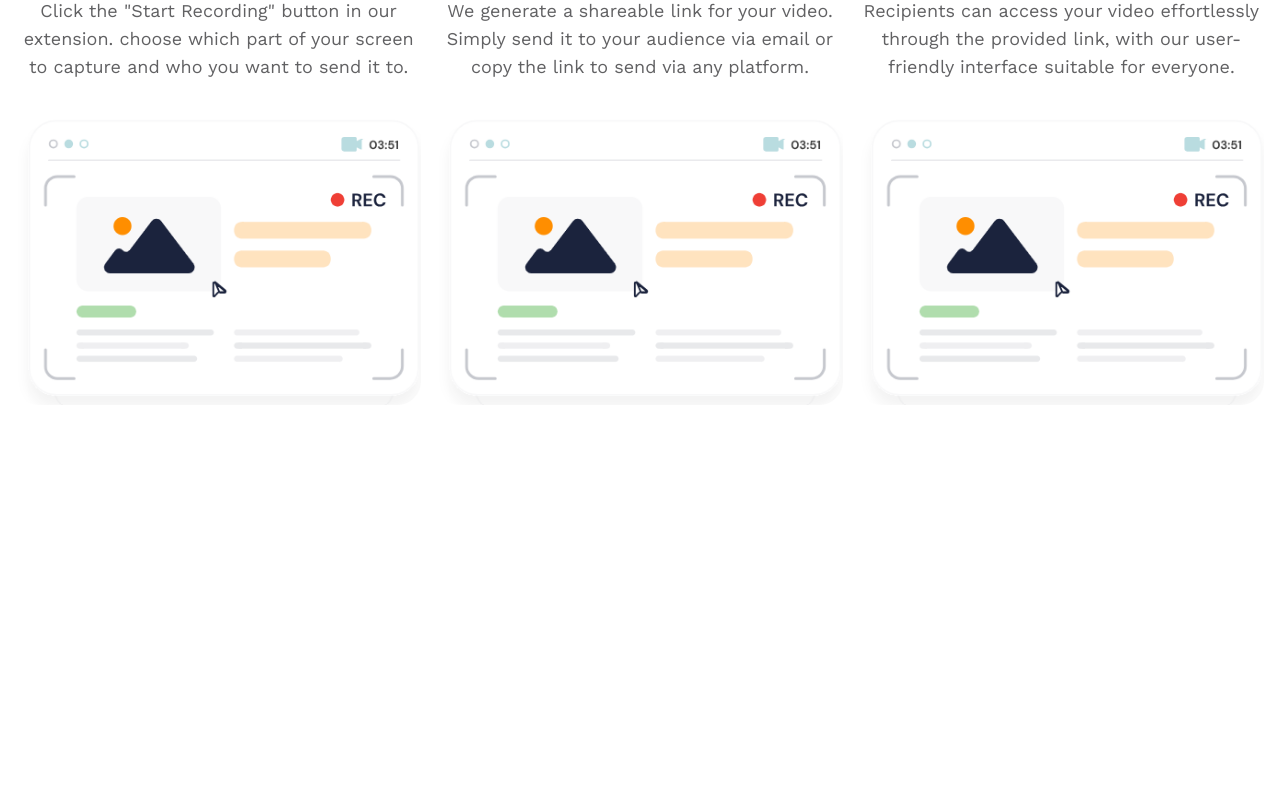
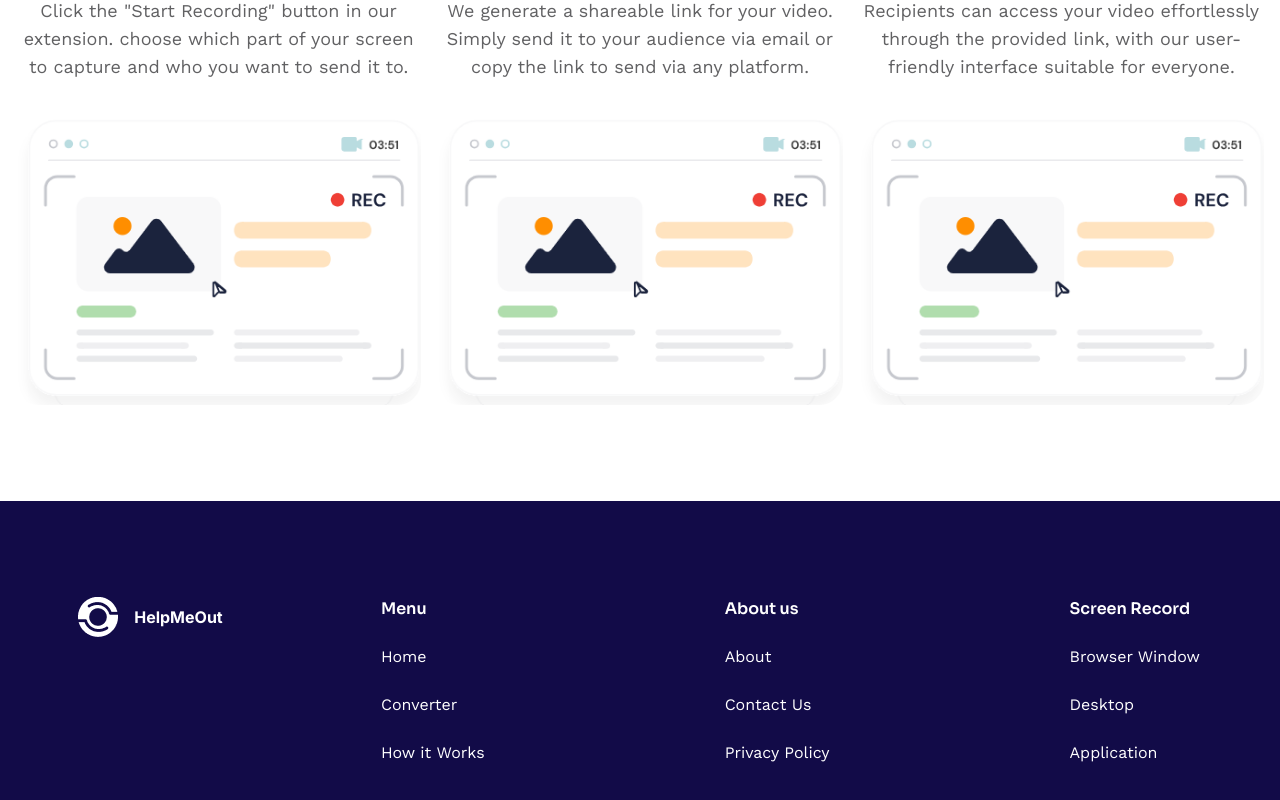
Before and after one commit to JacceyCode/ChromeExtension_HNGxStage5Task, a React (Vite) app: page / in a window 1280 px wide. Shown: the part 1818-2618 px from the top of the page. Before the commit the page ends 2319 px from the top, so only its background shows below. Built offline with nearby package versions, Linux system fonts and the light colour scheme.

Commit message:
footer section done, Homepage completed

```diff
--- a/src/components/AppLayout.jsx
+++ b/src/components/AppLayout.jsx
@@ -1,11 +1,9 @@
 import { Outlet } from "react-router-dom";
-// import Footer from "./Footer";
 
 function AppLayout() {
   return (
     <main className="bg-background">
       <Outlet />
-      {/* <Footer /> */}
     </main>
   );
 }
--- a/src/components/Footer.jsx
+++ b/src/components/Footer.jsx
@@ -1,7 +1,9 @@
 function Footer() {
   return (
-    <footer className="flex flex-wrap items-start justify-evenly bg-primary px-12 py-[6rem] text-white">
-      <span className="flex items-center gap-4">
+    <footer className="bg-primary">
+      <section className="laptop:px-20 tablet:flex-row laptop:space-x-40 tablet:space-x-20 tablet:px-12 tablet:items-start m-auto flex max-w-[90rem] flex-col items-center px-4 py-[6rem] text-white">
+        {/* //////////////////////////// */}
+        <span className="mb-12 flex items-center justify-center space-x-4">
           <img
             className="h-[2.5rem] w-[2.5rem]"
             src="./images/icon-white.png"
@@ -9,52 +11,57 @@ function Footer() {
           />
           <h3 className="font-inter text-base font-bold">HelpMeOut</h3>
         </span>
-      <ul className="space-y-[1.5rem]">
-        <li className="font-sora text-base font-semibold">
+
+        <span className="tablet:basis-3/4 flex w-full items-start justify-between space-x-4">
+          {/* /////////////////// */}
+          <ul className="space-y-[1.5rem] font-worksans text-base">
+            <li className="font-sora font-semibold">
               <a href="#">Menu</a>
             </li>
-        <li className="font-worksans text-base font-light">
+            <li className="font-light">
               <a href="#">Home</a>
             </li>
-        <li className="font-worksans text-base font-light">
+            <li className="font-light">
               <a href="#">Converter</a>
             </li>
-        <li className="font-worksans text-base font-light">
+            <li className="font-light">
               <a href="#">How it Works</a>
             </li>
           </ul>
 
           {/* //////////////////// */}
-      <ul className="space-y-[1.5rem]">
-        <li className="font-sora text-base font-semibold">
+          <ul className="space-y-[1.5rem] font-worksans text-base">
+            <li className="font-sora font-semibold">
               <a href="#">About us</a>
             </li>
-        <li className="font-worksans text-base font-light">
+            <li className="font-light">
               <a href="#">About</a>
             </li>
-        <li className="font-worksans text-base font-light">
+            <li className="font-light">
               <a href="#">Contact Us</a>
             </li>
-        <li className="font-worksans text-base font-light">
+            <li className="font-light">
               <a href="#">Privacy Policy</a>
             </li>
           </ul>
 
           {/* ///////////////// */}
-      <ul className="space-y-[1.5rem]">
-        <li className="font-sora text-base font-semibold">
+          <ul className="space-y-[1.5rem] font-worksans text-base">
+            <li className="font-sora font-semibold">
               <a href="#">Screen Record</a>
             </li>
-        <li className="font-worksans text-base font-light">
+            <li className="font-light">
               <a href="#">Browser Window</a>
             </li>
-        <li className="font-worksans text-base font-light">
+            <li className="font-light">
               <a href="#">Desktop</a>
             </li>
-        <li className="font-worksans text-base font-light">
+            <li className="font-light">
               <a href="#">Application</a>
             </li>
           </ul>
+        </span>
+      </section>
     </footer>
   );
 }
--- a/src/features/Features.jsx
+++ b/src/features/Features.jsx
@@ -1,8 +1,9 @@
 function Features() {
   return (
+    <section className="bg-white">
       <section
         id="features"
-      className="laptop:space-y-[4rem] my-12 flex flex-col space-y-[2rem] bg-white px-4 py-[5rem]"
+        className="laptop:space-y-[4rem] m-auto my-12 flex max-w-[90rem] flex-col space-y-[2rem] px-4 py-[5rem]"
       >
         <section className="flex flex-col items-center justify-center">
           <h2 className="laptop:text-[2.8rem] font-sora text-[1.8rem] font-bold text-secondary">
@@ -69,6 +70,7 @@ function Features() {
           </section>
         </section>
       </section>
+    </section>
   );
 }
 
--- a/src/features/Header.jsx
+++ b/src/features/Header.jsx
@@ -3,7 +3,8 @@ import Logo from "../components/Logo";
 
 function Header() {
   return (
-    <header className="tablet:flex-row laptop:px-[6.25rem] tablet:justify-between flex w-full flex-col items-center justify-center gap-2 border-b-2 border-solid border-background bg-white px-4 py-[0.75rem]">
+    <section className="bg-white">
+      <header className="tablet:flex-row laptop:px-[6.25rem] tablet:justify-between m-auto flex w-full max-w-[90rem] flex-col items-center justify-center gap-2 border-b-2 border-solid border-background px-4 py-[0.75rem]">
         <Logo />
         <nav className="text-black laptop:gap-[2.4rem] laptop:text-xl flex items-center space-x-4 font-worksans text-sm font-medium">
           <a href="#features">Features</a>
@@ -17,6 +18,7 @@ function Header() {
           Get Started
         </Link>
       </header>
+    </section>
   );
 }
 
--- a/src/features/Hero.jsx
+++ b/src/features/Hero.jsx
@@ -3,14 +3,15 @@ import { HiArrowRight } from "react-icons/hi2";
 
 function Hero() {
   return (
-    <section className="laptop:px-[6.25rem] laptop:py-32 laptop:justify-start tablet:gap-4 flex w-full flex-wrap items-center justify-center gap-20 bg-white px-4 py-16">
+    <section className="bg-white">
+      <section className="laptop:px-[6.25rem] laptop:py-32 laptop:justify-start tablet:gap-4 m-auto flex w-full max-w-[90rem] flex-wrap items-center justify-center gap-20 px-4 py-16">
         <section className="tablet:flex-1 flex flex-col items-start justify-center space-y-4">
           <h1 className="laptop:text-[3rem] desktop:text-[4rem] font-sora text-[2rem] font-bold leading-[100%] text-secondary">
             Show Them <br /> Don’t Just Tell
           </h1>
           <p className="text-black/75 desktop:text-xl font-inter text-lg font-normal">
-          Help your friends and loved ones by creating and sending videos on how
-          to get things done on a website.
+            Help your friends and loved ones by creating and sending videos on
+            how to get things done on a website.
           </p>
           <Link className="desktop:p-6 flex items-center justify-start gap-4 rounded-md bg-primary p-3 font-worksans text-lg font-medium text-white">
             Install HelpMeOut <HiArrowRight />{" "}
@@ -47,6 +48,7 @@ function Hero() {
           />
         </section>
       </section>
+    </section>
   );
 }
 
--- a/src/features/HowItWorks.jsx
+++ b/src/features/HowItWorks.jsx
@@ -1,8 +1,9 @@
 function HowItWorks() {
   return (
+    <section className="bg-white">
       <section
         id="howitworks"
-      className="laptop:space-y-[3rem] flex flex-col items-center space-y-8 bg-white py-[5rem]"
+        className="laptop:space-y-[3rem] m-auto flex max-w-[90rem] flex-col items-center space-y-8 py-[5rem]"
       >
         <h2 className="laptop:text-[2.5rem] font-sora text-2xl font-bold text-secondary">
           How it works
@@ -23,7 +24,11 @@ function HowItWorks() {
               part of your screen to capture and who you want to send it to.`}
               </p>
             </span>
-          <img src="./images/svg-copy.png" className="rounded-3xl" alt="card" />
+            <img
+              src="./images/svg-copy.png"
+              className="rounded-3xl"
+              alt="card"
+            />
           </section>
 
           {/* 2nd */}
@@ -37,10 +42,15 @@ function HowItWorks() {
               </h4>
               <p className="text-center font-worksans text-lg font-normal text-grey">
                 We generate a shareable link for your video. Simply send it to
-              your audience via email or copy the link to send via any platform.
+                your audience via email or copy the link to send via any
+                platform.
               </p>
             </span>
-          <img src="./images/svg-copy.png" className="rounded-3xl" alt="card" />
+            <img
+              src="./images/svg-copy.png"
+              className="rounded-3xl"
+              alt="card"
+            />
           </section>
 
           {/* 3rd */}
@@ -53,11 +63,17 @@ function HowItWorks() {
                 Learn Effortlessly
               </h4>
               <p className="text-center font-worksans text-lg font-normal text-grey">
-              Recipients can access your video effortlessly through the provided
-              link, with our user-friendly interface suitable for everyone.
+                Recipients can access your video effortlessly through the
+                provided link, with our user-friendly interface suitable for
+                everyone.
               </p>
             </span>
-          <img src="./images/svg-copy.png" className="rounded-3xl" alt="card" />
+            <img
+              src="./images/svg-copy.png"
+              className="rounded-3xl"
+              alt="card"
+            />
+          </section>
         </section>
       </section>
     </section>
--- a/src/pages/Home.jsx
+++ b/src/pages/Home.jsx
@@ -2,15 +2,17 @@ import Header from "../features/Header";
 import Hero from "../features/Hero";
 import Features from "../features/Features";
 import HowItWorks from "../features/HowItWorks";
+import Footer from "../components/Footer";
 
 function Home() {
   return (
-    <section className="m-auto max-w-[90rem]">
+    <>
       <Header />
       <Hero />
       <Features />
       <HowItWorks />
-    </section>
+      <Footer />
+    </>
   );
 }
 
```
Lines whose indentation alone changed are shown as unchanged.
